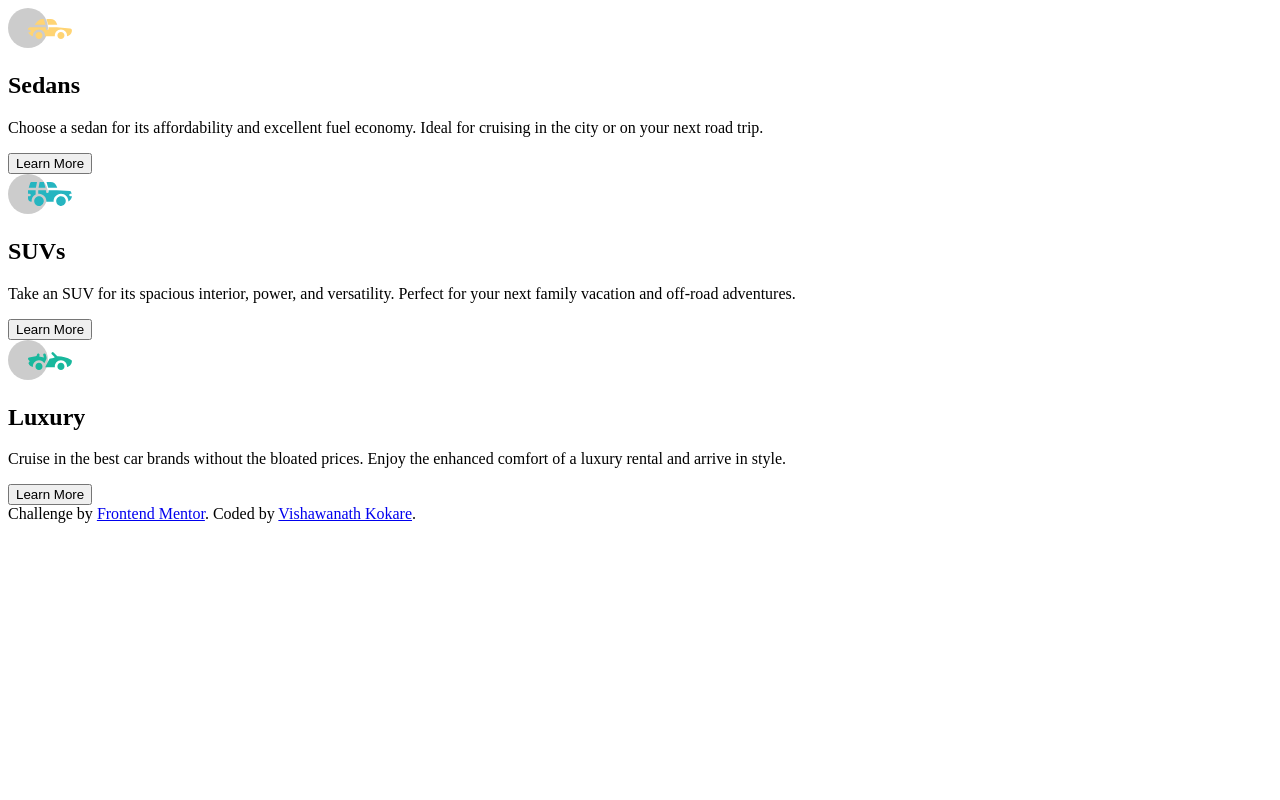
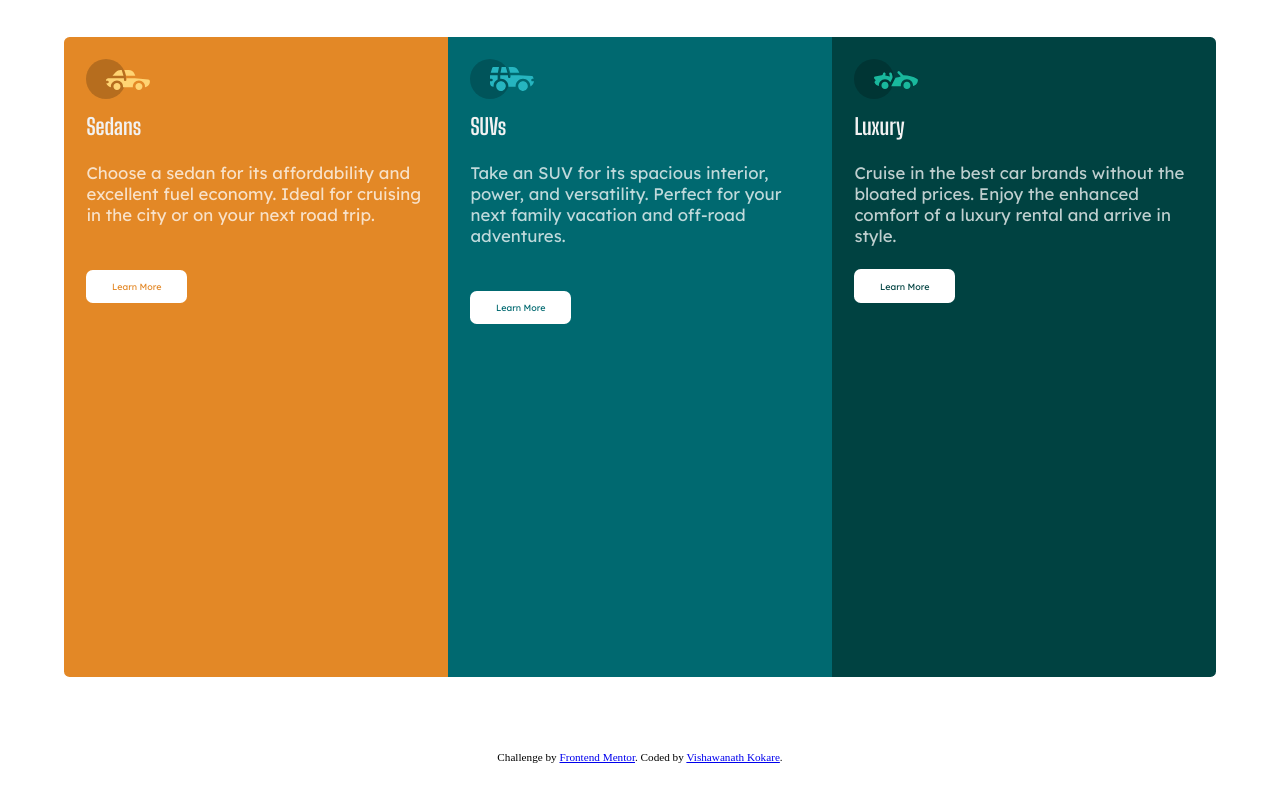
Before and after one commit to VISHAWANATH953/3-column-preview-card-component-main, a plain HTML site: page index.html in a window 1280 px wide. Drawn offline with Linux system fonts and the light colour scheme; the site is published under a folder, as on GitHub Pages, so addresses that start at the root find nothing.

Commit message:
path issue solved

```diff
--- a/index.html
+++ b/index.html
@@ -5,7 +5,7 @@
   <meta charset="UTF-8">
   <meta name="viewport" content="width=device-width, initial-scale=1.0">
   <link rel="icon" type="image/png" sizes="32x32" href="./images/favicon-32x32.png">
-  <link rel="stylesheet" href="/Scss/index.css">
+  <link rel="stylesheet" href="Scss/index.css">
   <title>Frontend Mentor | 3-column preview card component</title>
 </head>
 
```
